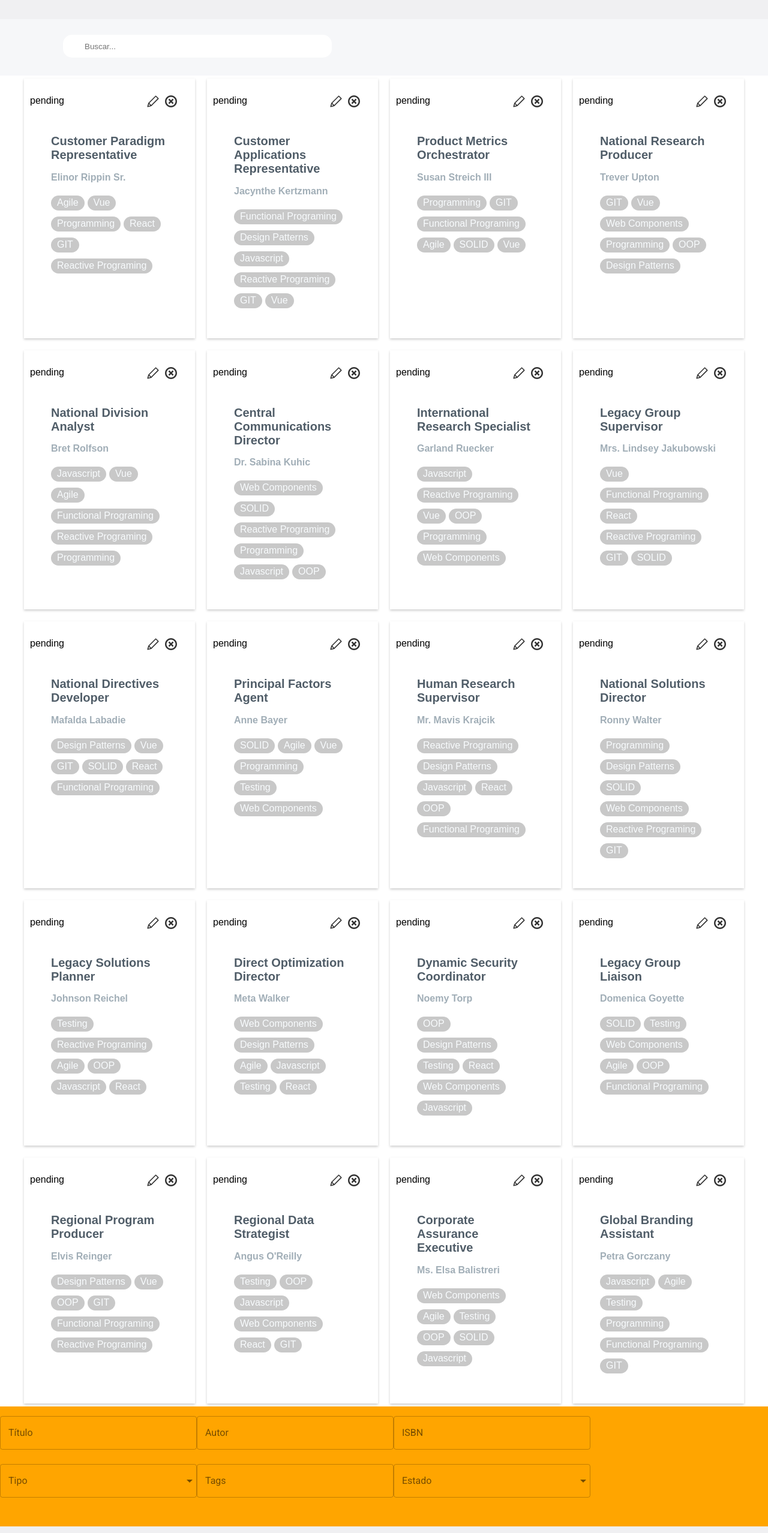
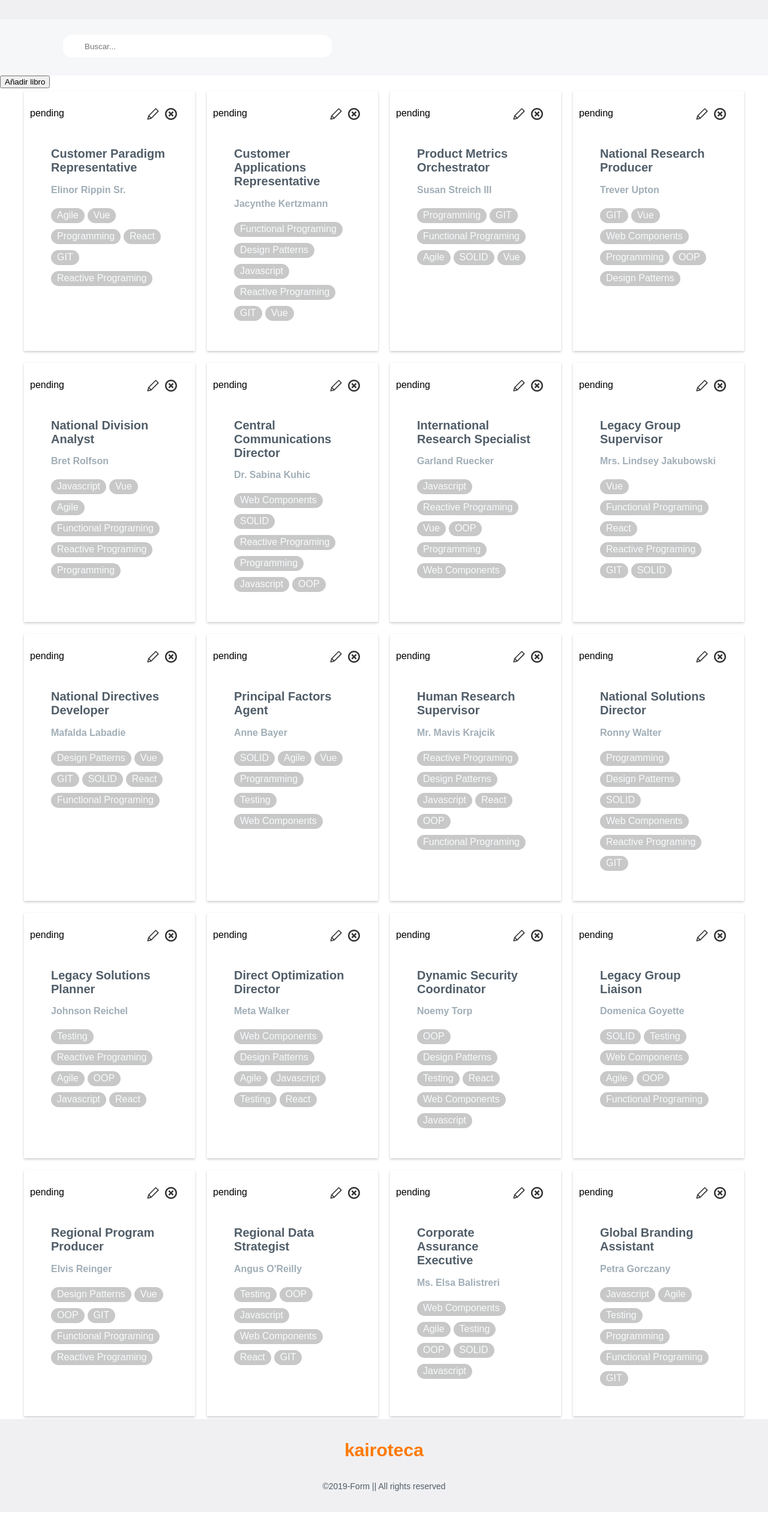
Before and after one commit to esterlegaz/easley-s4-kairoteca, a React (Create React App) app: page / in a window 1280 px wide. Shown: the part 50-2606 px from the top of the page at 60% size. After the commit the page ends 2571 px from the top, so only its background shows below. Built offline with nearby package versions, Linux system fonts and the light colour scheme.

Commit message:
Feature: Create pop-up

```diff
--- a/src/App.js
+++ b/src/App.js
@@ -13,11 +13,13 @@ class App extends Component {
       bookList: [],
       haveBooks: false,
       query: '',
+      showPopup: false
     };
 
     this.paintList = this.paintList.bind(this);
     this.getFilter = this.getFilter.bind(this);
     this.filterBookList = this.filterBookList.bind(this);
+    this.togglePopup = this.togglePopup.bind(this);
   }
 
   componentDidMount() {
@@ -26,6 +28,12 @@ class App extends Component {
 
   handleLoan() {
     console.log('Funciono');
+  }
+
+  togglePopup() {
+    this.setState({
+      showPopup: !this.state.showPopup
+    });
   }
 
   paintList() {
@@ -62,8 +70,14 @@ class App extends Component {
     return (
       <div className="App">
         <Header />
-        <Main getFilter={this.getFilter} bookList={this.filterBookList()} haveBooks={this.state.haveBooks} handleLoan={this.handleLoan} />
-        <Form />
+        <Main getFilter={this.getFilter} bookList={this.filterBookList()} haveBooks={this.state.haveBooks} handleLoan={this.handleLoan} togglePopup={this.togglePopup}/>
+
+        {this.state.showPopup ?
+          <Form
+            togglePopup={this.togglePopup}
+          />
+          : null
+        }
         <Footer />
       </div>
     )
--- a/src/components/Layout/Main.js
+++ b/src/components/Layout/Main.js
@@ -8,6 +8,7 @@ class Main extends Component {
     return (
         <Fragment>
             <Filter getFilter={this.props.getFilter} />
+            <button onClick={this.props.togglePopup}> Añadir libro </button>
             <List bookList={this.props.bookList} haveBooks={this.props.haveBooks} handleLoan={this.props.handleLoan}/>
         </Fragment>
     );
--- a/src/components/Main/Form.js
+++ b/src/components/Main/Form.js
@@ -35,6 +35,7 @@ class Form extends Component {
   render() {
     return (
         <div className="form__container">
+        <div className="popup">
             <form action="/signup" method="post">
                 <TextField id="outlined-title" label="Título" className='form__textfield' /* value={this.state.name}  onChange={this.handleChange("name")}*/ margin="normal" variant="outlined" />
 
@@ -59,8 +60,9 @@ class Form extends Component {
                         </MenuItem>
                     ))}
                 </TextField>
-
                 </form>
+                <button className="close" onClick={this.props.togglePopup}> Cerrar </button>
+            </div>
             </div>
     );
   }
--- a/src/stylesheets/components/_form.scss
+++ b/src/stylesheets/components/_form.scss
@@ -1,8 +1,30 @@
 .form__container {
-    background-color: orange;
-    height: 200px;
+    background-color: aquamarine;
+    position: fixed;
+    width: 100%;
+    height: 100%;
+    top: 0;
+    left: 0;
+    right: 0;
+    bottom: 0;
+    margin: auto;
 }
 
 .form__textfield {
     width: 328px;
 }
+
+.popup{
+    position: absolute;
+    display: flex;
+    flex-direction: column;
+    left: 25%;
+    right: 25%;
+    top: 25%;
+    bottom: 25%;
+    margin: auto;
+}
+
+.close{
+    width: 100px;
+}
```
